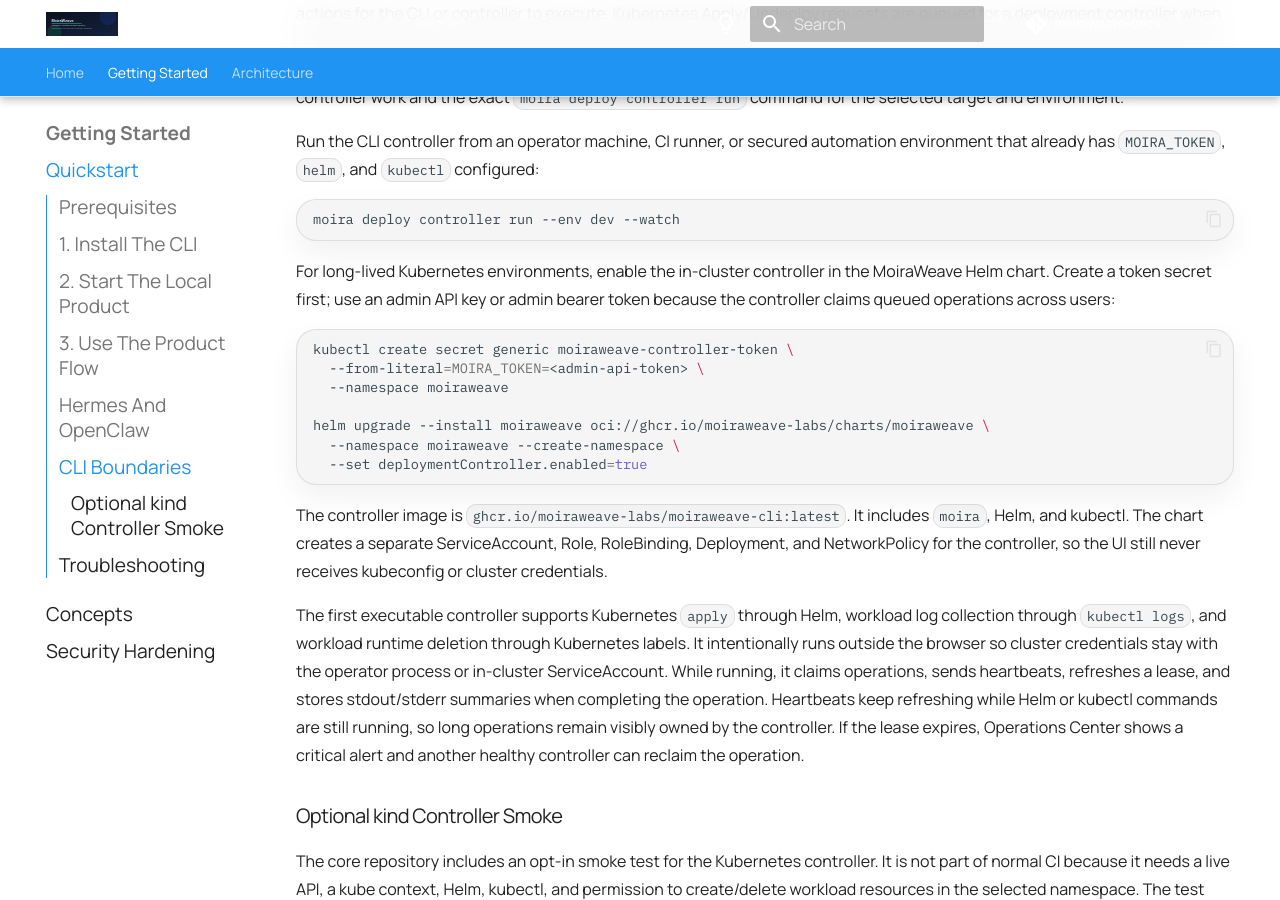
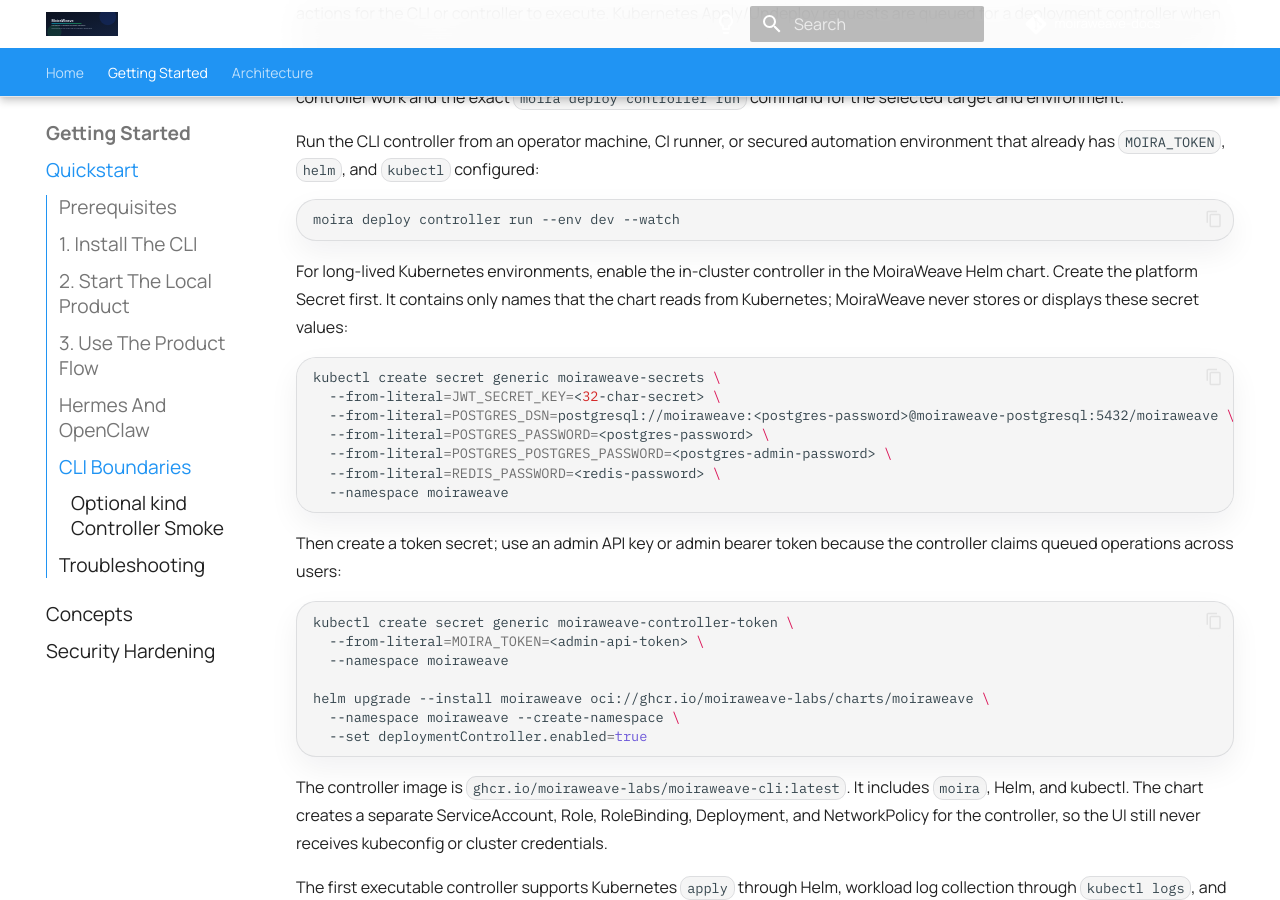
Before and after one commit to moiraweave-labs/moiraweave-docs, an MkDocs documentation site: the page built from docs/quickstart.md, in a window 1280 px wide and 900 px high, scrolled down 4684 px. Built offline with MkDocs 1.6.1 and Material for MkDocs 9.7.7, drawn with Linux system fonts in a browser that asks for light colours; comment, search, counter and statistics services are not loaded.

Commit message:
docs: document k8s platform secrets

````diff
--- a/docs/quickstart.md
+++ b/docs/quickstart.md
@@ -249,8 +249,22 @@ moira deploy controller run --env dev --watch
 ```
 
 For long-lived Kubernetes environments, enable the in-cluster controller in the
-MoiraWeave Helm chart. Create a token secret first; use an admin API key or
-admin bearer token because the controller claims queued operations across users:
+MoiraWeave Helm chart. Create the platform Secret first. It contains only names
+that the chart reads from Kubernetes; MoiraWeave never stores or displays these
+secret values:
+
+```bash
+kubectl create secret generic moiraweave-secrets \
+  --from-literal=JWT_SECRET_KEY=<32-char-secret> \
+  --from-literal=POSTGRES_DSN=postgresql://moiraweave:<postgres-password>@moiraweave-postgresql:5432/moiraweave \
+  --from-literal=POSTGRES_PASSWORD=<postgres-password> \
+  --from-literal=POSTGRES_POSTGRES_PASSWORD=<postgres-admin-password> \
+  --from-literal=REDIS_PASSWORD=<redis-password> \
+  --namespace moiraweave
+```
+
+Then create a token secret; use an admin API key or admin bearer token because
+the controller claims queued operations across users:
 
 ```bash
 kubectl create secret generic moiraweave-controller-token \
````
Also changed, not shown: docs/security-hardening.md (+6 -0 lines).
